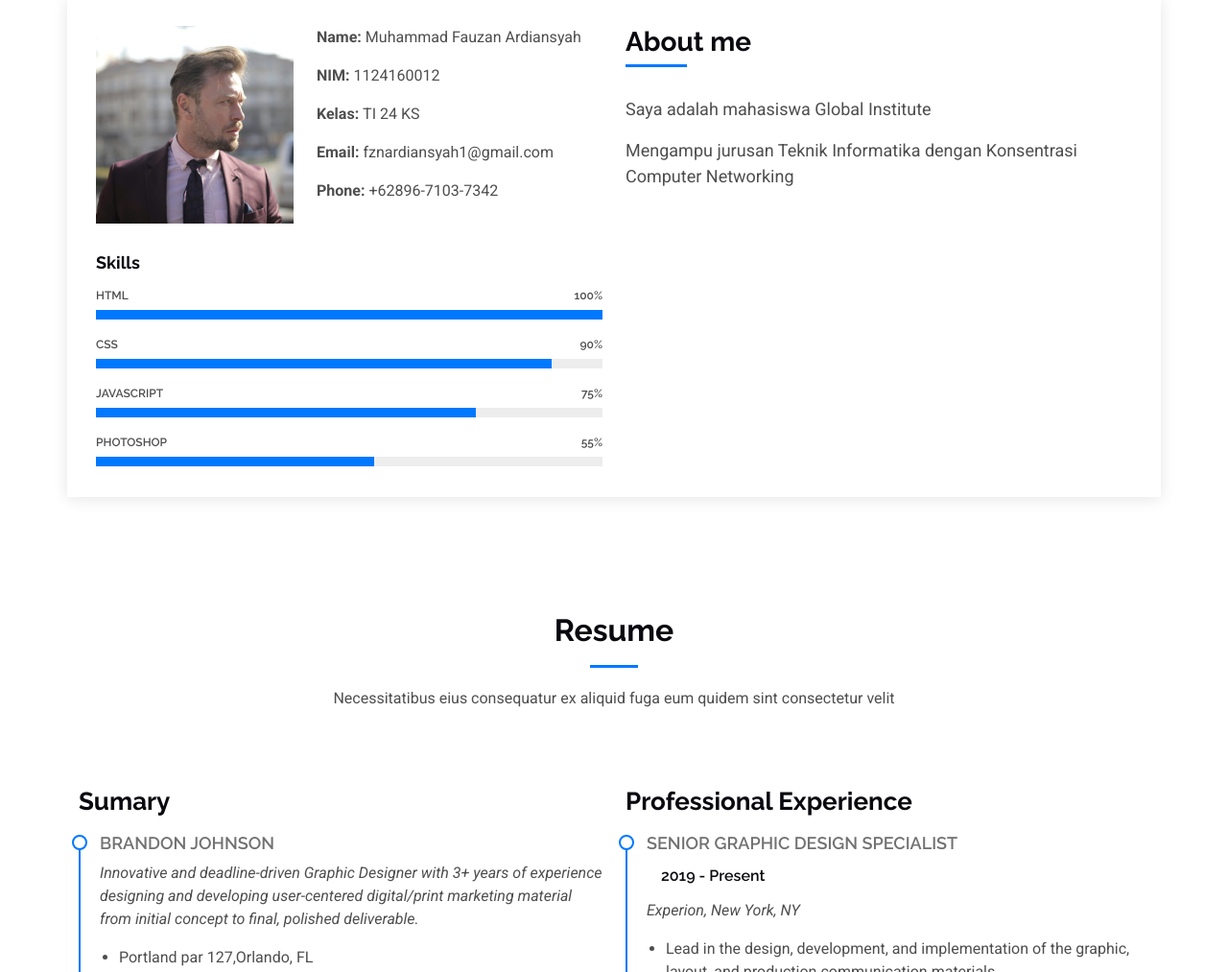
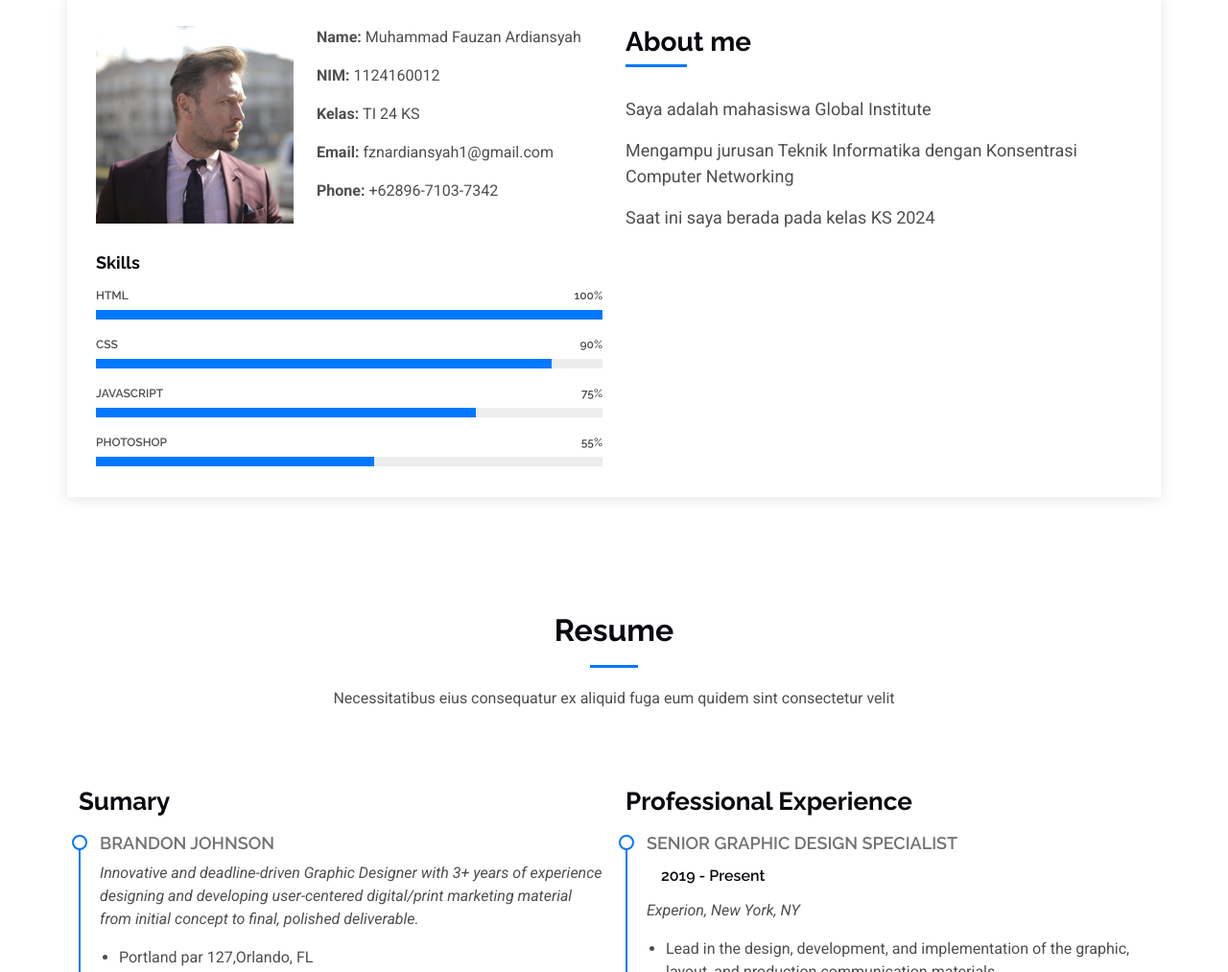
Before and after one commit to fznardiansyah/Project-2, a plain HTML site: page index.html in a window 1280 px wide. Shown: the part 864-1877 px from the top of the page at 96% size. Drawn offline with Linux system fonts and the light colour scheme.

Commit message:
perubahan About me

```diff
--- a/index.html
+++ b/index.html
@@ -156,6 +156,9 @@
               </p>
               <p>
                 Mengampu jurusan Teknik Informatika dengan Konsentrasi Computer Networking
+              </p>
+              <p>
+                Saat ini saya berada pada kelas KS 2024
               </p>
             </div>
           </div>
```
